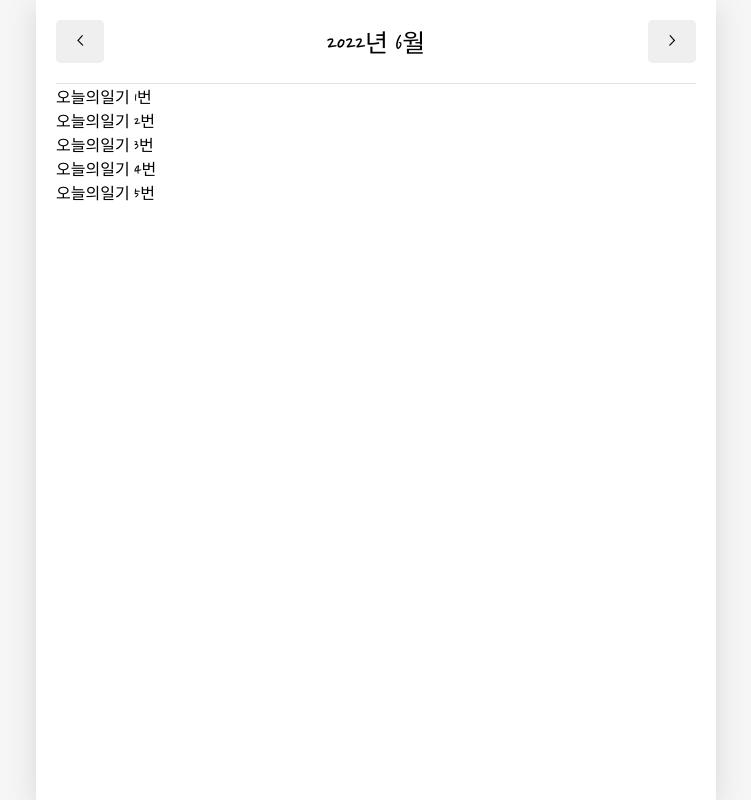
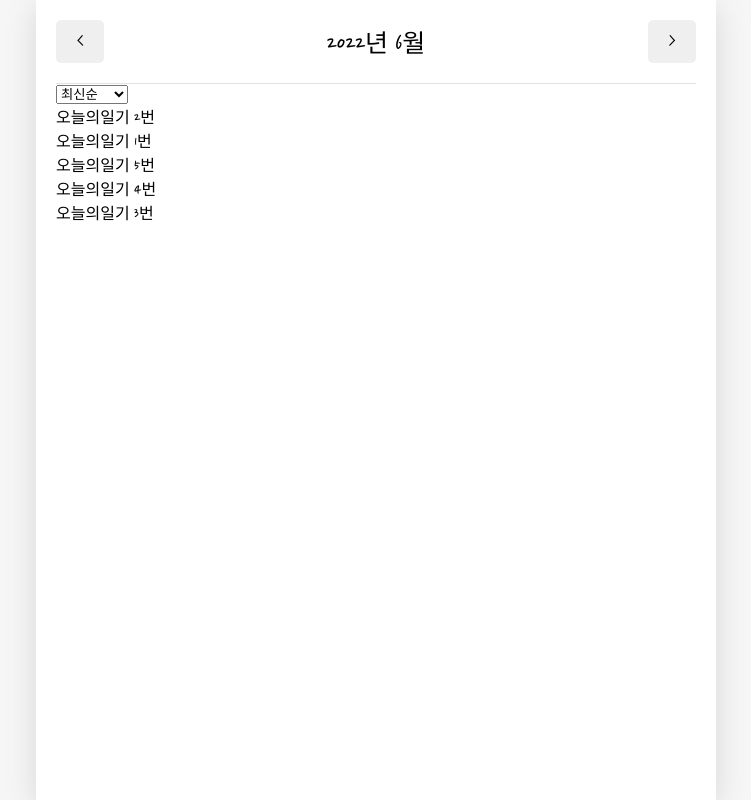
Before and after one commit to chaengs/emtion_diary, a React (Create React App) app: page / in a window 1280 px wide. Shown: the whole page, without its empty margins (264-1015 px from the left). Built offline with nearby package versions, Linux system fonts and the light colour scheme; a web font is replaced by a local one.

Commit message:
일기 최신순, 오래된순 정렬 로직

```diff
--- a/src/components/DiaryList.js
+++ b/src/components/DiaryList.js
@@ -1,7 +1,40 @@
+import { useState } from 'react'
+
+const sortOptionList = [
+    {value:'latest', name:'최신순'},
+    {value:'oldest', name:'오래된순'},
+]
+
+//일기 정렬
+const ControlMenu = ({value, onChange, optionList}) => {
+    return (
+        <select value={value} onChange={(e)=>onChange(e.target.value)}>
+            {optionList.map((it,idx)=><option key={idx} value={it.value}>{it.name}</option>)}
+        </select>
+    )
+}
 const DiaryList = ({diaryList}) => {
+
+    //정렬 기준 state
+    const [sortType, setSortType] = useState('latest')
+    //최신순, 오래된순에 따라 정렬된 배열을 반환하는 함수
+    const getProcessedDiaryList = () => {
+        const compare = (a, b) => {
+            if(sortType === 'latest') {
+                return parseInt(b.date) - parseInt(a.date)
+            } else {
+                return parseInt(a.date) - parseInt(b.date)
+            }
+        }
+        const copyList = JSON.parse(JSON.stringify(diaryList)) //일기 배열 깊은 복사 json->문자열->json
+        const sortedList = copyList.sort(compare)
+        return sortedList
+    }
+
     return (
         <div>
-            {diaryList.map((it)=>(
+            <ControlMenu value={sortType} onChange={setSortType} optionList={sortOptionList}/>
+            {getProcessedDiaryList().map((it)=>(
                 <div key={it.id}>
                     {it.content}
                 </div>
--- a/src/pages/Home.js
+++ b/src/pages/Home.js
@@ -44,7 +44,7 @@
             new Date(curDate.getFullYear(), curDate.getMonth()-1, curDate.getDate())
         )
     }
-    console.log(new Date().getTime())
+
     return (
         <div>
             <MyHeader
```
